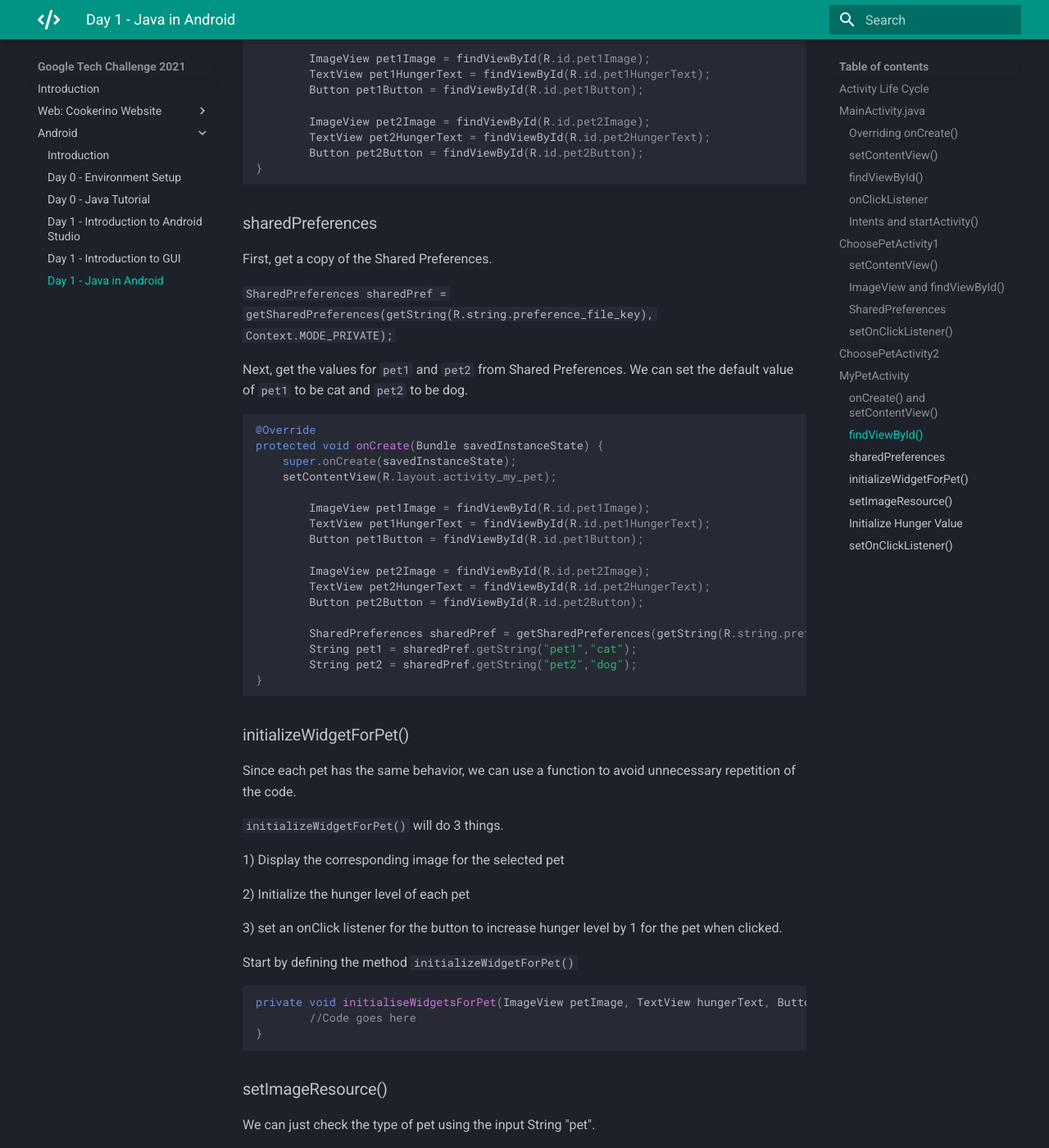
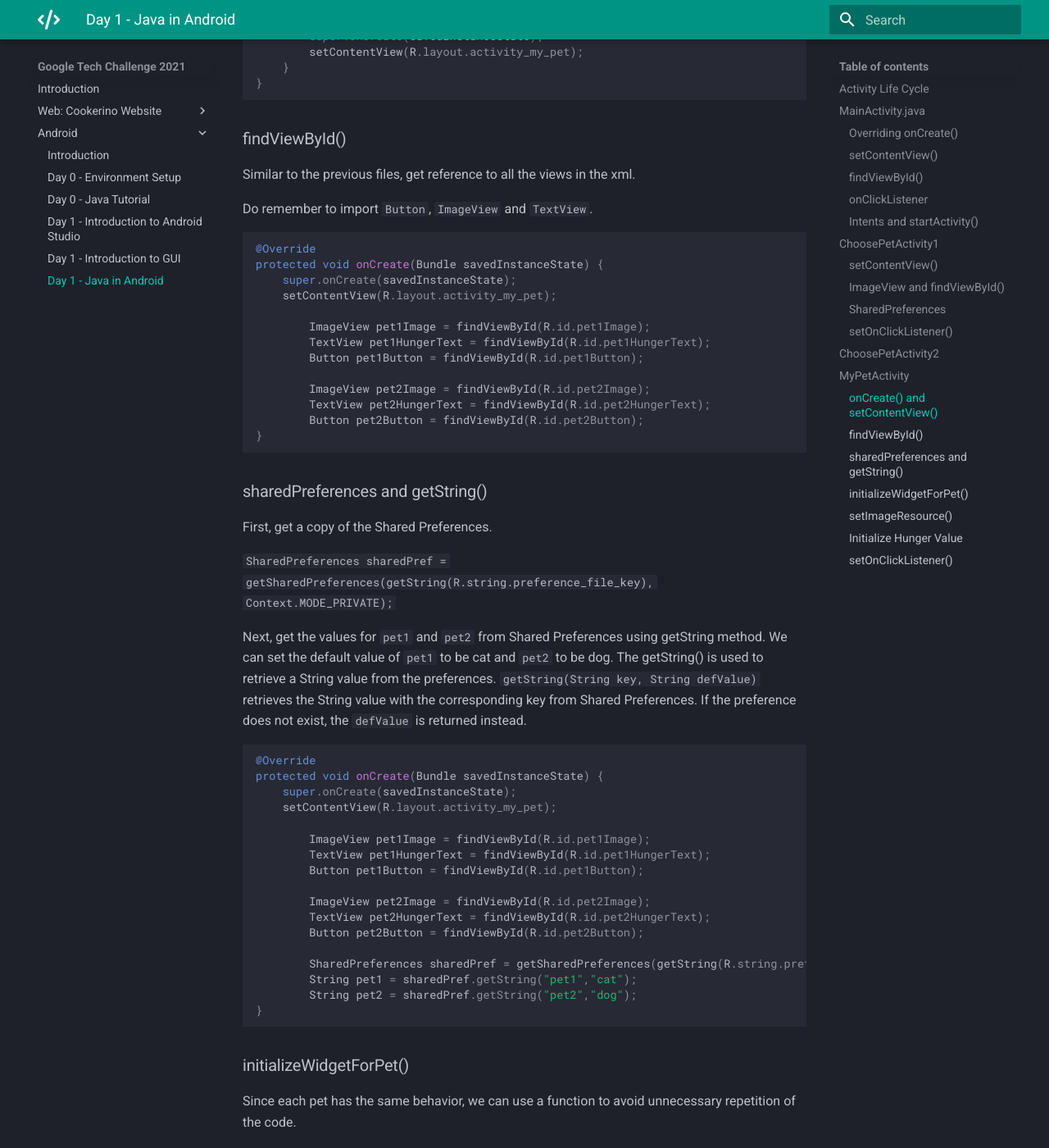
Before and after one commit to SHSR2001/3dcdsc.github.io, an MkDocs documentation site: the page built from docs/gtc/android/day1_java.md, in a window 1280 px wide and 1400 px high, scrolled down 7374 px. Shown: the whole window at 82% size. Built offline with MkDocs 1.6.1 and Material for MkDocs 9.7.7, drawn with Linux system fonts in a browser that asks for light colours; some of the changed text lies outside the part shown.

Commit message:
Activity Description and getString()
-Added descriptions of each activity
-Added explanation of getString()

````diff
--- a/docs/gtc/android/day1_java.md
+++ b/docs/gtc/android/day1_java.md
@@ -19,6 +19,7 @@
 `onDestroy()` is called before the activity is destroyed, after the completion of the event or from `finish()` being called
 
 ## MainActivity.java
+MainActivity will be our start screen. It will contain a start button that when pressed goes to the next activity.
 
 ### Overriding onCreate()
 
@@ -139,6 +140,7 @@
 </details>
 
 ## ChoosePetActivity1
+ChoosePetActivity1 is an activity for the user to select their first pet. It will contain 3 different images, each indicating a pet. When clicked, the first pet will be set to the corresponding pet. Selecting a pet will go to the next activity.
 
 ### setContentView()
 
@@ -334,6 +336,7 @@
 
 
 ## ChoosePetActivity2
+ChoosePetActivity2 allows the user to select their 2nd pet. After selecting the 2nd pet, the app will go to the next activity.
 
 `ChoosePetActivity2` is largely the same as `ChoosePetActivity1`.
 
@@ -407,6 +410,7 @@
 </details>
 
 ## MyPetActivity
+MyPetActivity is the activity for the management for the pets. It will list each pet, and allow the user to feed each pet, and change the pet's hunger level accordingly.
 
 Create a new Java file for MyPetActivity.
 
@@ -446,13 +450,15 @@
 }
 ```
 
-### sharedPreferences
+### sharedPreferences and getString()
 
 First, get a copy of the Shared Preferences.
 
 `SharedPreferences sharedPref = getSharedPreferences(getString(R.string.preference_file_key), Context.MODE_PRIVATE);`
 
-Next, get the values for `pet1` and `pet2` from Shared Preferences. We can set the default value of `pet1` to be cat and `pet2` to be dog.
+Next, get the values for `pet1` and `pet2` from Shared Preferences using getString method. We can set the default value of `pet1` to be cat and `pet2` to be dog.
+The getString() is used to retrieve a String value from the preferences.
+```getString(String key, String defValue)``` retrieves the String value with the corresponding key from Shared Preferences. If the preference does not exist, the ```defValue``` is returned instead.
 
 ```java
 @Override
````
